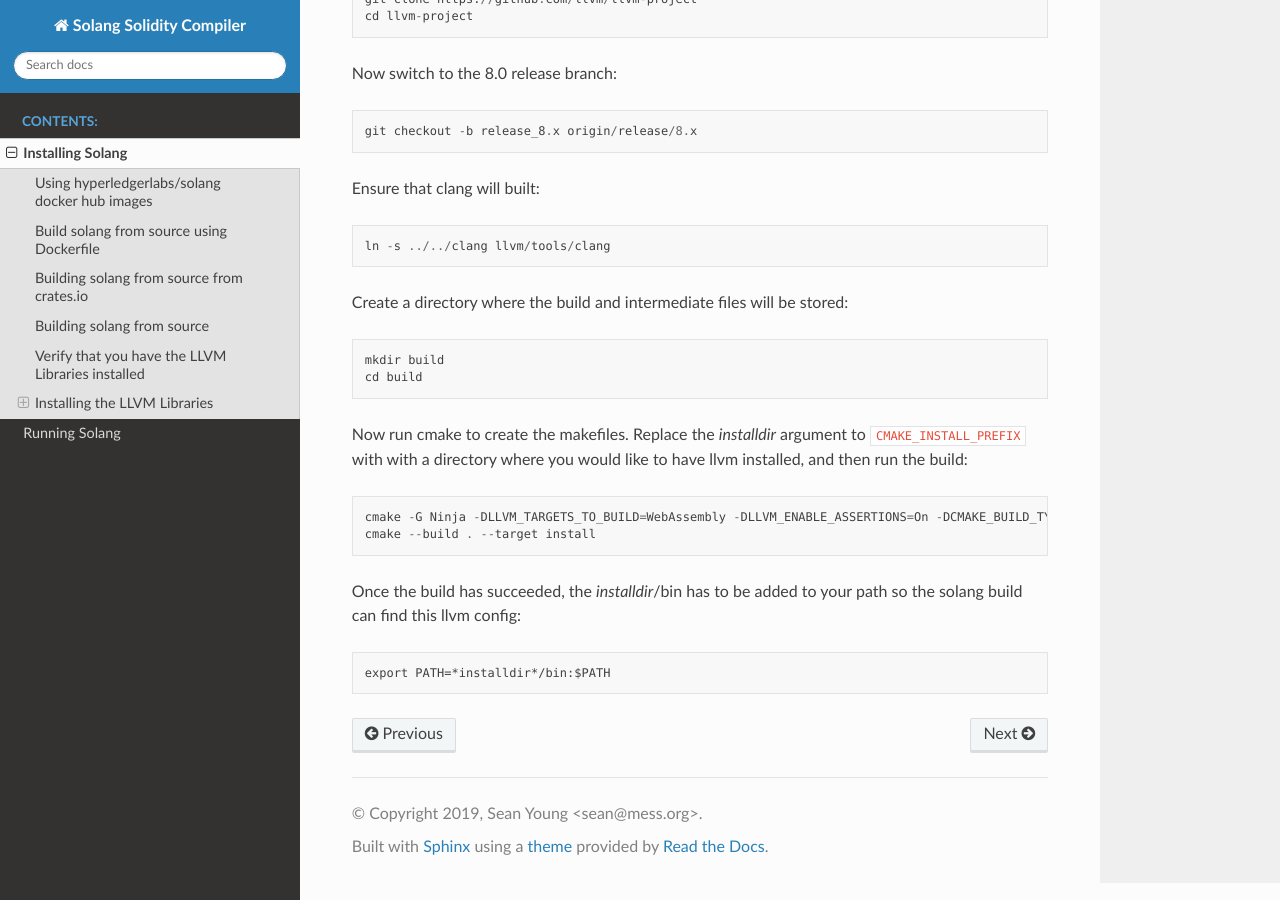
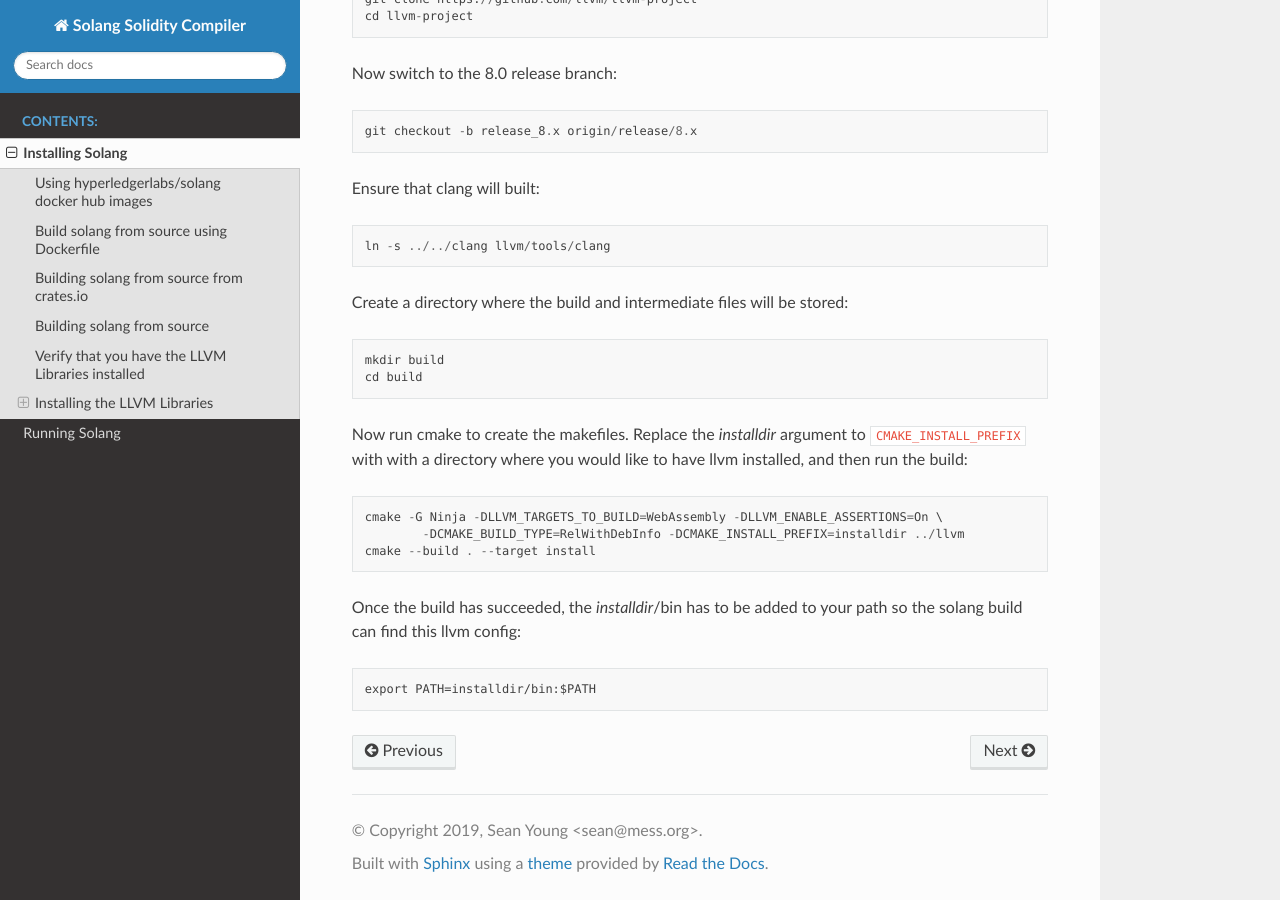
Before and after one commit to hyperledger-solang/solang, a Sphinx documentation site: the page built from docs/installing.rst, in a window 1280 px wide and 900 px high, scrolled down 3074 px. Built offline with Sphinx 7.4.7 and the Read the Docs theme 2.0.0, drawn with Linux system fonts in a browser that asks for light colours; pages that are not in the unit, such as notebooks, are missing from menus.

Commit message:
Minor style issues
Signed-off-by: Sean <sean@mess.org>

```diff
--- a/docs/installing.rst
+++ b/docs/installing.rst
@@ -144,9 +144,10 @@
 
 Now run cmake to create the makefiles. Replace the *installdir* argument to ``CMAKE_INSTALL_PREFIX`` with with a directory where you would like to have llvm installed, and then run the build::
 
-	cmake -G Ninja -DLLVM_TARGETS_TO_BUILD=WebAssembly -DLLVM_ENABLE_ASSERTIONS=On -DCMAKE_BUILD_TYPE=RelWithDebInfo -DCMAKE_INSTALL_PREFIX=installdir ../llvm
+	cmake -G Ninja -DLLVM_TARGETS_TO_BUILD=WebAssembly -DLLVM_ENABLE_ASSERTIONS=On \
+		-DCMAKE_BUILD_TYPE=RelWithDebInfo -DCMAKE_INSTALL_PREFIX=installdir ../llvm
 	cmake --build . --target install
 
 Once the build has succeeded, the *installdir*/bin has to be added to your path so the solang build can find this llvm config::
 
-	export PATH=*installdir*/bin:$PATH
+	export PATH=installdir/bin:$PATH
```
